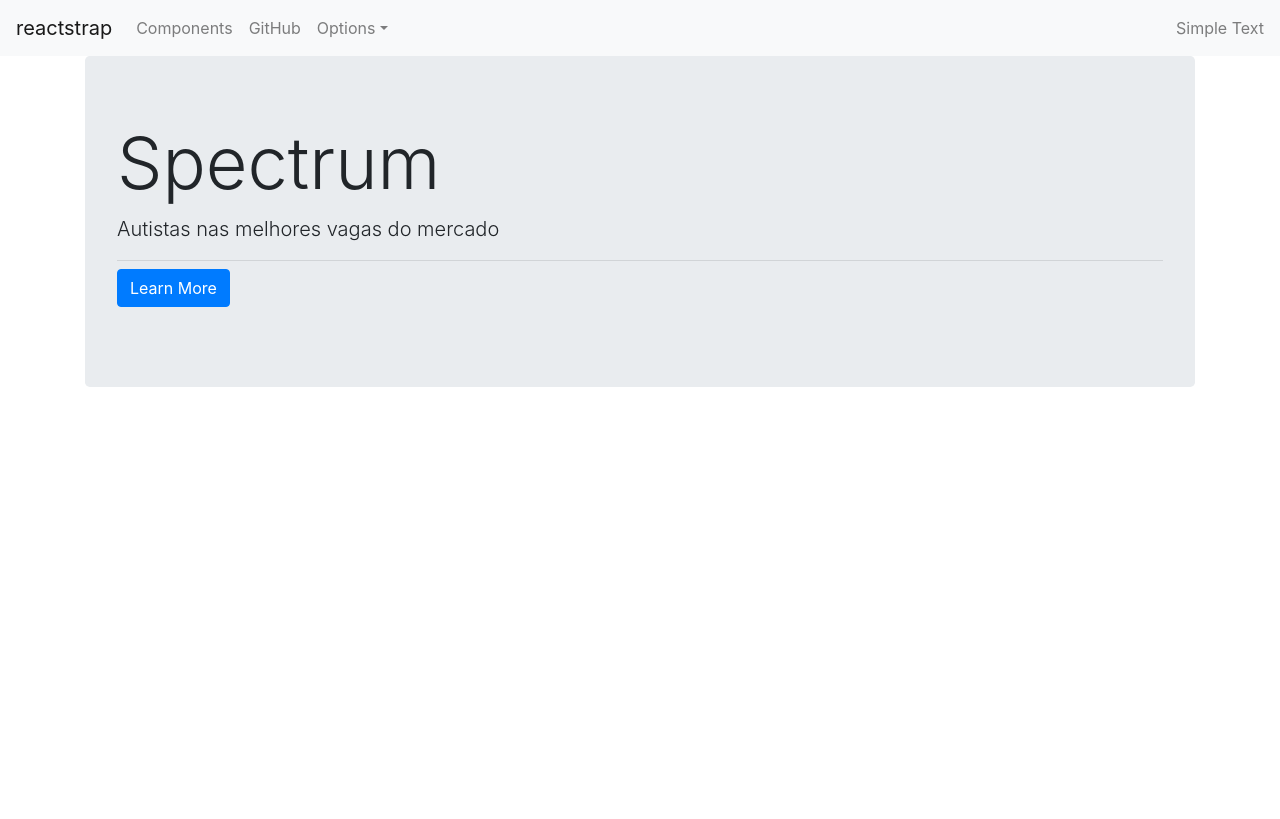
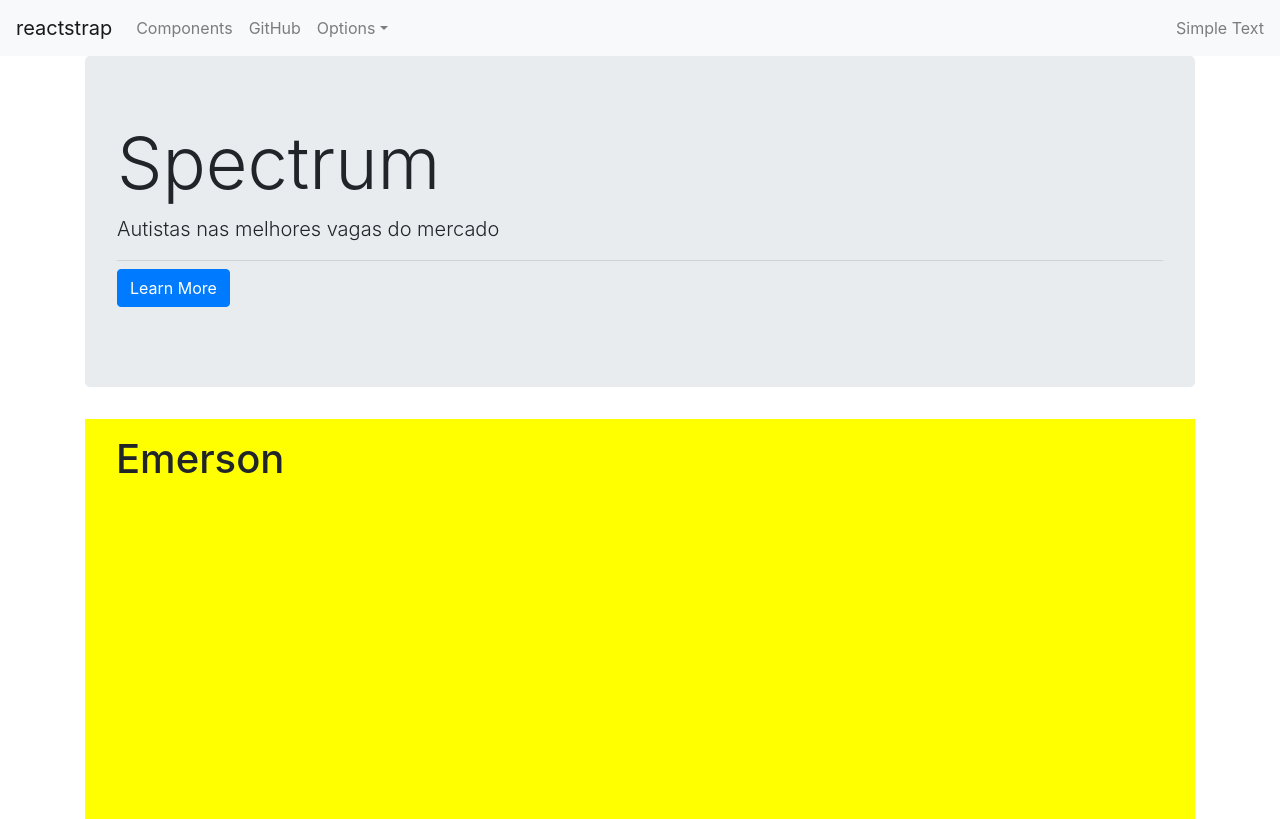
Before and after one commit to emersonjds/spectrum, a React (Create React App) app: page / in a window 1280 px wide. Built offline with nearby package versions, Linux system fonts and the light colour scheme.

Commit message:
tests with section for layout

```diff
--- a/package.json
+++ b/package.json
@@ -11,7 +11,8 @@
     "react-dom": "^16.13.1",
     "react-router-dom": "^5.2.0",
     "react-scripts": "3.4.3",
-    "reactstrap": "^8.5.1"
+    "reactstrap": "^8.5.1",
+    "styled-components": "^5.1.1"
   },
   "scripts": {
     "start": "react-scripts start",
--- a/src/Pages/Landing/index.js
+++ b/src/Pages/Landing/index.js
@@ -18,6 +18,7 @@ import {
   DropdownItem,
   NavbarText,
 } from "reactstrap";
+import Section from '../../components/Section';
 
 export default function Landing() {
   const [isOpen, setIsOpen] = useState(false);
@@ -68,7 +69,14 @@ export default function Landing() {
             <Button color="primary">Learn More</Button>
           </p>
         </Jumbotron>
+        <Section>
+        <Container>
+         <h1>Emerson</h1>
+        </Container>
+      </Section>
       </Container>
+
+
     </>
   );
 }
--- /dev/null
+++ b/src/components/Section/index.js
@@ -0,0 +1,6 @@
+import React from "react";
+import "./style.css";
+
+export default function Section({ children }) {
+  return <div className="sectionArea">{children}</div>;
+}
--- /dev/null
+++ b/src/components/Section/style.css
@@ -0,0 +1,5 @@
+.sectionArea {
+  height: 400px;
+  padding: 1rem;
+  background-color: yellow;
+}
```
Also changed, not shown: 1 other file (tests, documents, lock files or other folders).
